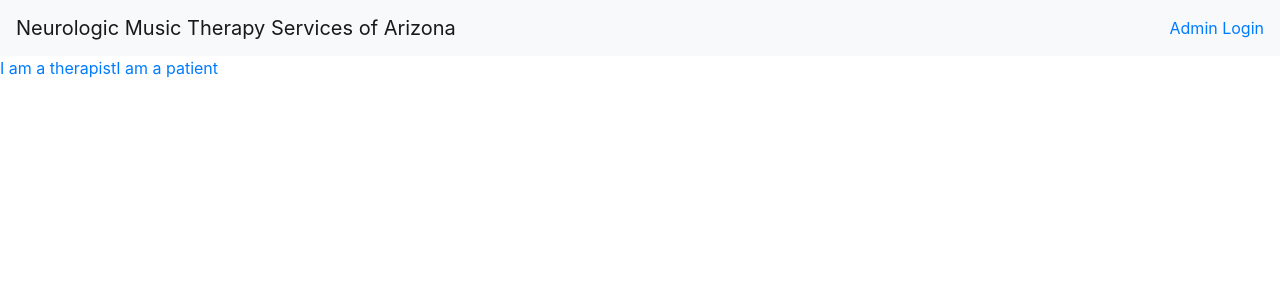
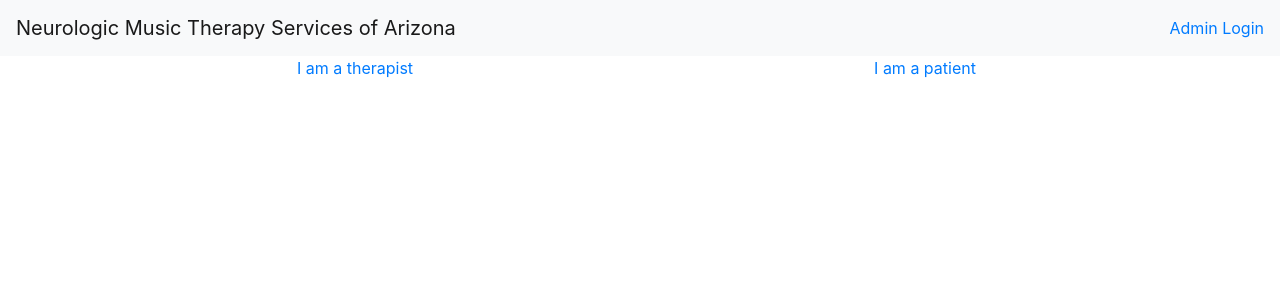
Before and after one commit to 2019-Arizona-Opportunity-Hack/Team10, a React (Create React App) app in the folder client/: page / in a window 1280 px wide. Shown: the top 300 px of the page. Built offline with nearby package versions, Linux system fonts and the light colour scheme.

Commit message:
quick commit

```diff
--- a/client/src/App.js
+++ b/client/src/App.js
@@ -5,7 +5,7 @@ import TherapistForm from './Forms/TherapistForm.jsx'
 // import HomeScreen from './Views/HomeScreen.jsx'
 import Login from './Views/Login.jsx'
 
-import { Navbar, Nav, Button } from 'react-bootstrap'
+import { Navbar, Nav, Button, Container, Row, Col } from 'react-bootstrap'
 import { BrowserRouter as Router, Switch, Route, Link } from "react-router-dom"
 
 
@@ -30,12 +30,22 @@ export default function App() {
 function HomeScreen(){
   return (
     <div>
+      <Container className="text-center">
+        <Row>
+          <Col>
             <Link to='/therapist'>
               I am a therapist
             </Link>
+          </Col>
+          <Col>
             <Link to='/patient'>
               I am a patient
             </Link>
+          </Col>
+        </Row>
+      </Container>
+
+
     </div>
 
   )
```
Also changed, not shown: client/src/Views/Login.jsx (+3 -4 lines). Lines whose indentation alone changed are shown as unchanged.
